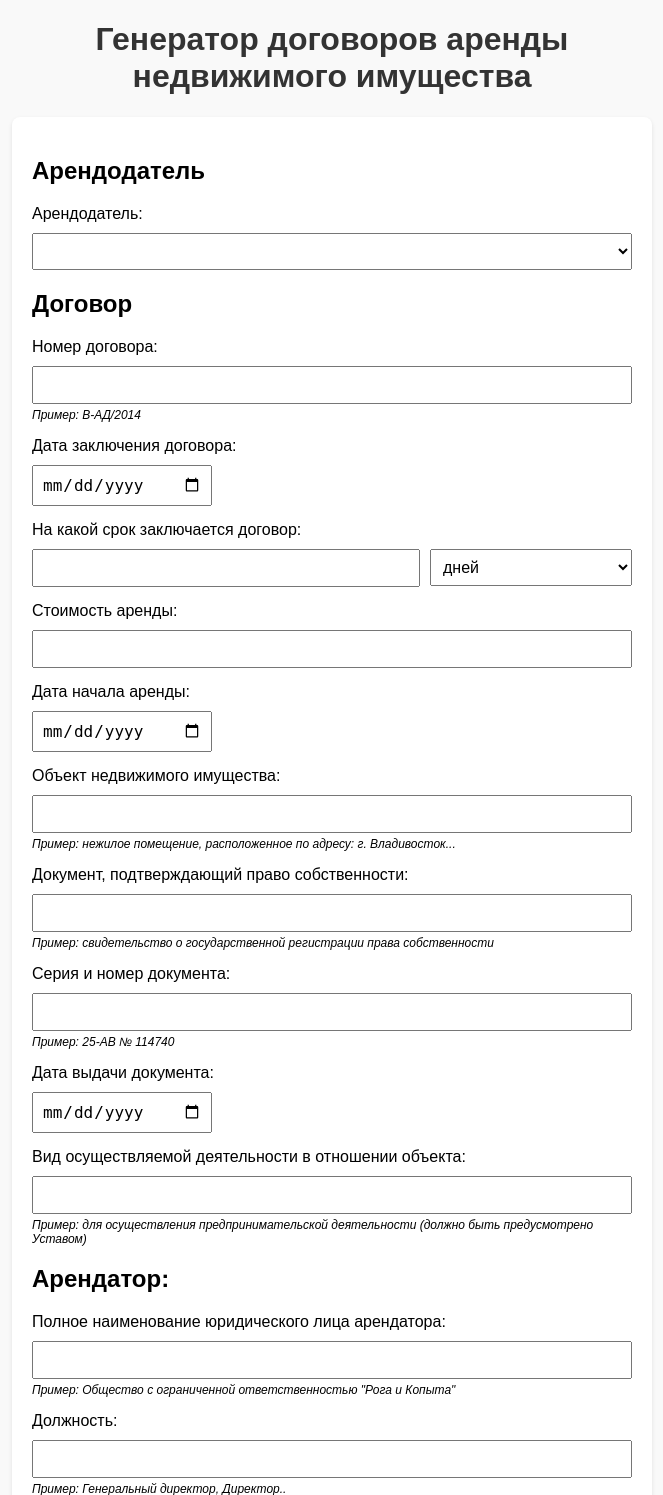
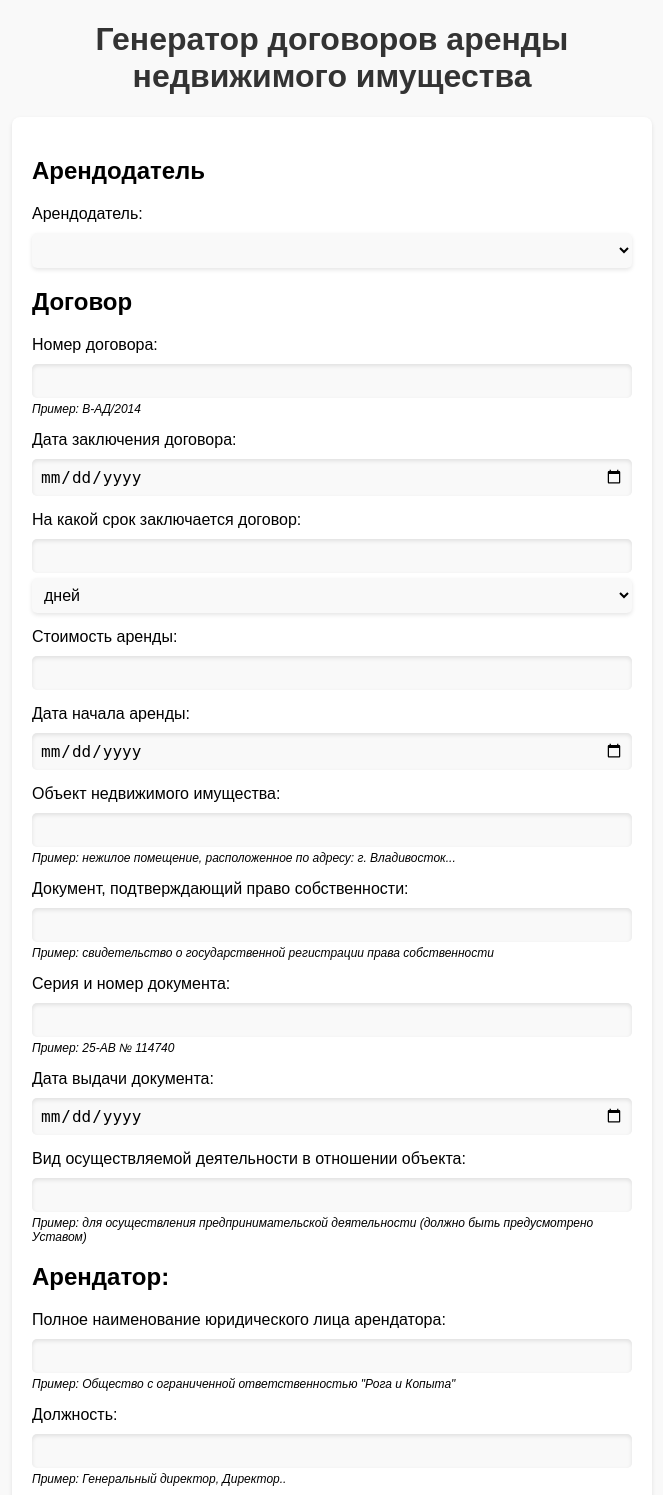
Before and after one commit to letimvkocmoc/rental-agreement-generator, a Flask app: template templates/index.html in a window 1280 px wide. Shown: the top 1495 px of the page, without its empty margins (308-971 px from the left). Run offline with Flask 3, Linux system fonts and the light colour scheme; the template is opened without the code that fills it, so the values that code supplies are empty; parts of the project's set-up code (start-up, migrations or seed data) failed here and were passed over.

Commit message:
version 1.0

```diff
--- a/static/styles.css
+++ b/static/styles.css
@@ -30,40 +30,36 @@ label {
 }
 
 input[type="text"],
+input[type="date"],
+input[type="tel"],
+input[type="email"],
 select {
     width: 100%;
     padding: 8px;
     margin-top: 5px;
     font-size: 16px;
     box-sizing: border-box;
+    border: none;
+    background-color: #f9f9f9;
+    box-shadow: inset 0 2px 4px rgba(0, 0, 0, 0.1);
+    border-radius: 5px;
 }
 
 button {
     width: 100%;
     background-color: #007bff;
-    color: #fff;
+    padding: 8px;
+    margin-top: 5px;
+    font-size: 16px;
+    box-sizing: border-box;
     border: none;
-    padding: 10px 20px;
-    cursor: pointer;
+    box-shadow: inset 0 2px 4px rgba(0, 0, 0, 0.1);
     border-radius: 5px;
+    color: white;
 }
 
 button:hover {
     background-color: #0056b3;
-}
-
-.inline-form {
-    display: flex;
-    align-items: center;
-}
-
-.inline-form input[type="text"] {
-    flex: 2;
-    margin-right: 10px;
-}
-
-.inline-form select {
-    flex: 1;
 }
 
 .example-text {
@@ -77,26 +73,19 @@ button:hover {
     margin-top: 4px;
 }
 
-input[type="date"] {
-    width: 30%;
+select {
+    width: 100%;
     padding: 8px;
     margin-top: 5px;
     font-size: 16px;
     box-sizing: border-box;
+    border: none;
+    background-color: #f9f9f9;
+    box-shadow: 0 2px 4px rgba(0, 0, 0, 0.1);
+    appearance: menulist-button;
+    border-radius: 5px;
 }
 
-input[type="tel"] {
-    width: 45%;
-    padding: 8px;
-    margin-top: 5px;
-    font-size: 16px;
-    box-sizing: border-box;
+select:hover {
+    background-color: #e6f2ff;
 }
-
-input[type="email"] {
-    width: 45%;
-    padding: 8px;
-    margin-top: 5px;
-    font-size: 16px;
-    box-sizing: border-box;
-}
```
Also changed, not shown: templates/index.html (+24 -24 lines).
